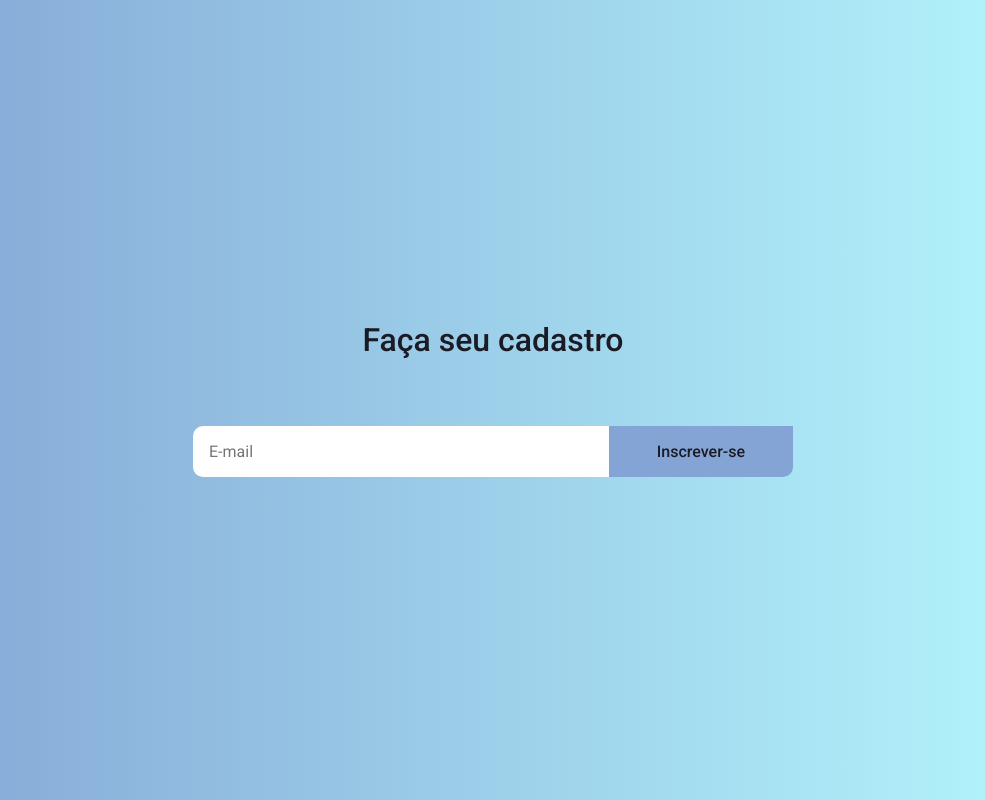
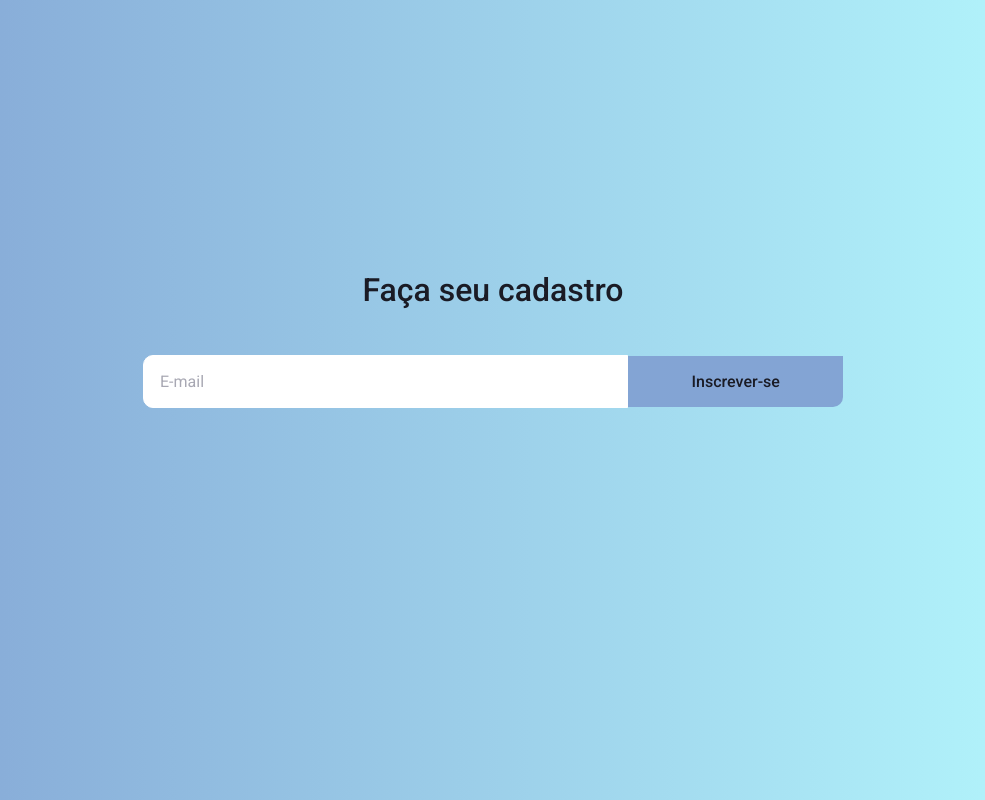
Before and after one commit to ClaudioMascaro/Claudio-News-App, a React (Create React App) app: page / in a window 1280 px wide. Shown: the whole page, without its empty margins (147-1132 px from the left). Built offline with nearby package versions, Linux system fonts and the light colour scheme.

Commit message:
Mensagem/borda de erro/sucesso

```diff
--- a/src/pages/Newsletter/index.tsx
+++ b/src/pages/Newsletter/index.tsx
@@ -2,36 +2,54 @@ import React, { useState, FormEvent } from 'react'
 import api from '../../services/api';
 import Button from '../../components/Button'
 
-import { Form, Container, Content } from './styles'
+import { Form, Container, Content, Error, Success } from './styles'
 
 const Newsletter: React.FC = () => {
 
   const [email, setEmail] = useState('')
+  const [inputError, setError] = useState('')
+  const [inputSuccess, setSuccess] = useState('')
 
   async function handleAddEmail(event: FormEvent<HTMLFormElement>): Promise<void> {
     event.preventDefault();
 
     if (!email) {
+      setEmail('')
+      setSuccess('')
+      setError('Insira um endereço de email.')
       return
     }
 
     try{
+     const response = await api.post('/newsletter', {email: email})
+     const { message } = response.data
+     setEmail('')
+     setSuccess(message)
+     setError('')
+    } catch (err) {
       setEmail('')
-      return await api.post('/newsletter', {email})
+      setSuccess('')
+      setError('E-mail inválido ou já cadastrado!')
+    }
+  }
 
-    } catch (err) {
-      return
-    }
+  function handleInput (e: React.ChangeEvent<HTMLInputElement>) {
+    setEmail(e.target.value)
+    setError('')
+    setSuccess('')
   }
 
   return (
     <Container>
         <Content>
         <h1>Faça seu cadastro</h1>
-          <Form onSubmit={handleAddEmail}>
-              <input value={email} onChange={e => setEmail(e.target.value)} name="email" placeholder= "E-mail" />
+          <Form hasError={!!inputError} hasSucceded={!!inputSuccess} onSubmit={handleAddEmail}>
+              <input value={email} onChange={handleInput} name="email" placeholder= "E-mail" />
               <Button name="login" type="submit">Inscrever-se</Button>
             </Form>
+            { inputError && <Error>{inputError}</Error> }
+
+{ inputSuccess && <Success>{inputSuccess}</Success> }
         </Content>
     </Container>
   )
--- a/src/pages/Newsletter/styles.ts
+++ b/src/pages/Newsletter/styles.ts
@@ -1,14 +1,19 @@
-import styled from 'styled-components'
+import styled, { css } from 'styled-components'
+
+interface FormProps {
+  hasError: boolean;
+  hasSucceded: boolean;
+}
 
 
-export const Form = styled.form`
+export const Form = styled.form<FormProps>`
   height: 56px;
-  margin-top: 40px;
-  max-width: 600px;
+  max-width: 700px;
   display: flex;
   width: 100%;
   place-content: center;
   align-items: center;
+  margin-top: 20px;
 
     input {
       padding: 16px;
@@ -16,18 +21,33 @@ export const Form = styled.form`
       border: 0;
       border-radius: 10px 0 0 10px;
       color: #3a3a3a;
-      border: 0 solid #FFF;
+      border: 1px solid #FFF;
+
+
+    ${(props) => props.hasError && css`
+      border-color: #c53030;
+    `}
+
+    ${(props) => props.hasSucceded && css`
+      border-color: #04D361;
+    `}
+
+    &::placeholder{
+      color: #a8a8b3;
     }
 
+  }
 `
 
 export const Container = styled.div`
   height: 100vh;
   display: flex;
-  align-items: stretch;
+  align-items: center;
+  place-content: center;
 `
 
 export const Content = styled.div`
+margin-bottom: 120px;
   display: flex;
   flex-direction: column;
   place-content: center;
@@ -40,5 +60,23 @@ export const Content = styled.div`
       margin-bottom: 24px;
     }
 
+`
+export const Error = styled.span`
+display: block;
+color: #C53030;
+margin-top: 8px;
+align-self: start;
+padding-left: 300px;
+font-weight: 500;
 
 `
+
+export const Success = styled.span`
+display: block;
+color: #04D361;
+margin-top: 8px;
+align-self: start;
+padding-left: 300px;
+font-weight: 500;
+
+`
```
